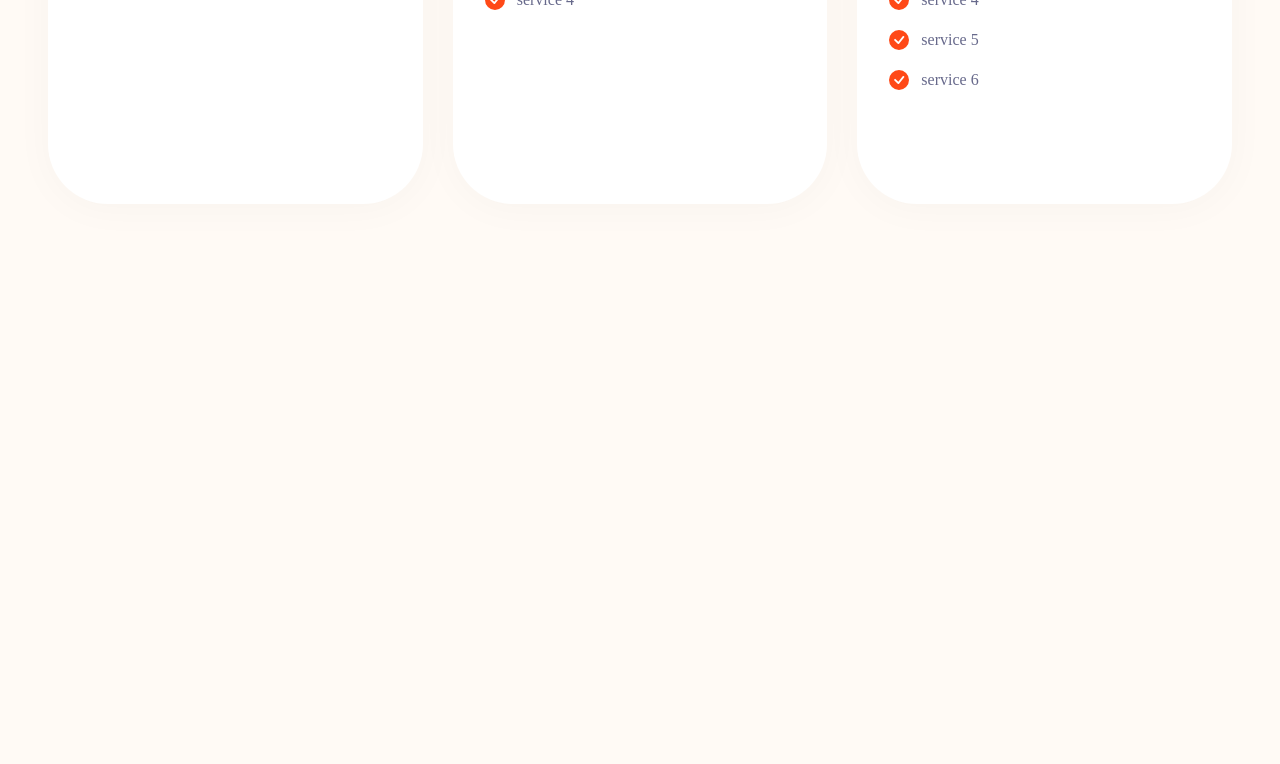
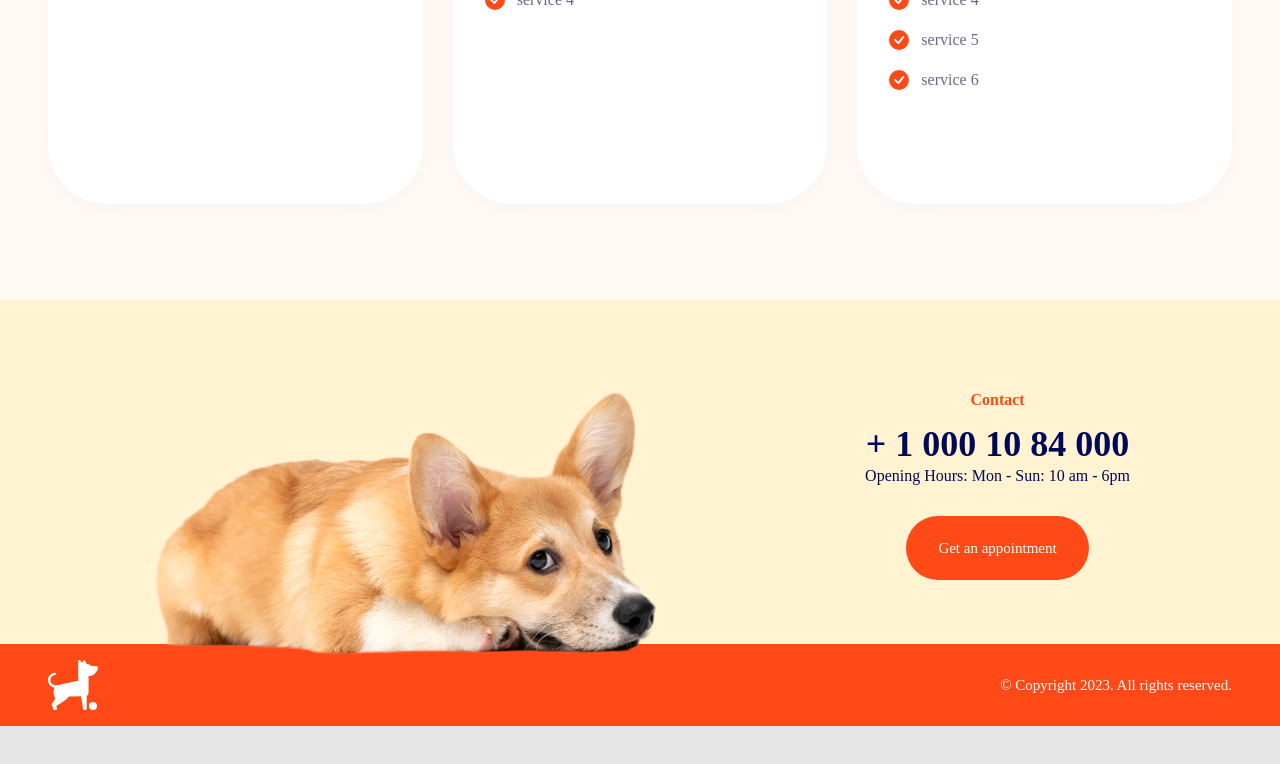
Before and after one commit to smshaown/pet-grooming-website-react, a React (Vite) app: page / in a window 1280 px wide. Shown: the part 2527-3291 px from the top of the page. After the commit the page ends 3253 px from the top, so only its background shows below. Built offline with nearby package versions, Linux system fonts and the light colour scheme.

Commit message:
done the project

```diff
--- a/src/App.jsx
+++ b/src/App.jsx
@@ -1,4 +1,6 @@
 import Appointment from "./components/Appointment";
+import Contact from "./components/Contact";
+import Footer from "./components/Footer";
 import Header from "./components/Header";
 import Hero from "./components/Hero";
 import Prices from "./components/Prices";
@@ -10,8 +12,8 @@ const App = () => {
     <Hero />
     <Appointment />
     <Prices />
-    <div className="h-[2000px]">
-    </div>
+    <Contact />
+    <Footer />
   </div>;
 };
 
--- a/src/components/Contact.jsx
+++ b/src/components/Contact.jsx
@@ -1,7 +1,29 @@
 import React from 'react';
 
+// import image
+import DogImg from '../assets/img/dogs/dog-contact.png';
+
+
 const Contact = () => {
-  return <div>Contact</div>;
+  return (
+    <section className='bg-yellow-secondary pt-6'>
+      <div className='container mx-auto'>
+         <div className='flex flex-col lg:flex-row justify-around'>
+           {/* image  */}
+           <div className='order-1 lg:-order-1 lg:mt-16'>
+             <img className='-mb-[12px]' src={DogImg} alt="" />
+           </div>
+           {/* text  */}
+           <div className='flex flex-col items-center justify-center'>
+              <div className='text-orange font-semibold mb-3'>Contact</div>
+              <div className='text-4xl text-blue font-extrabold'>+ 1 000 10 84 000</div>
+              <div className='mb-7 text-blue'>Opening Hours: Mon - Sun: 10 am - 6pm</div>
+              <button className='btn'>Get an appointment</button>
+           </div>
+         </div>
+      </div>
+    </section>
+  );
 };
 
 export default Contact;
--- a/src/components/Footer.jsx
+++ b/src/components/Footer.jsx
@@ -1,7 +1,28 @@
 import React from 'react';
 
+// import logo
+import Logo from '../assets/img/logo-white.svg';
+
+// import {social} from '../data.js'
+
 const Footer = () => {
-  return <div>Footer</div>;
+  return (
+    <footer className='bg-orange py-8 lg:py-4'>
+      <div className='container mx-auto'>
+        <div className='flex text-white flex-col gap-y-6 lg:flex-row items-center justify-between'>
+          {/* logo  */}
+          <a href="#">
+            <img src={Logo} alt="" />
+          </a>
+          {/* copy right text  */}
+          <div className='text-[15px]'>
+            &copy; Copyright 2023. All rights reserved.
+          </div>
+
+        </div>
+      </div>
+    </footer>
+  );
 };
 
 export default Footer;
```
